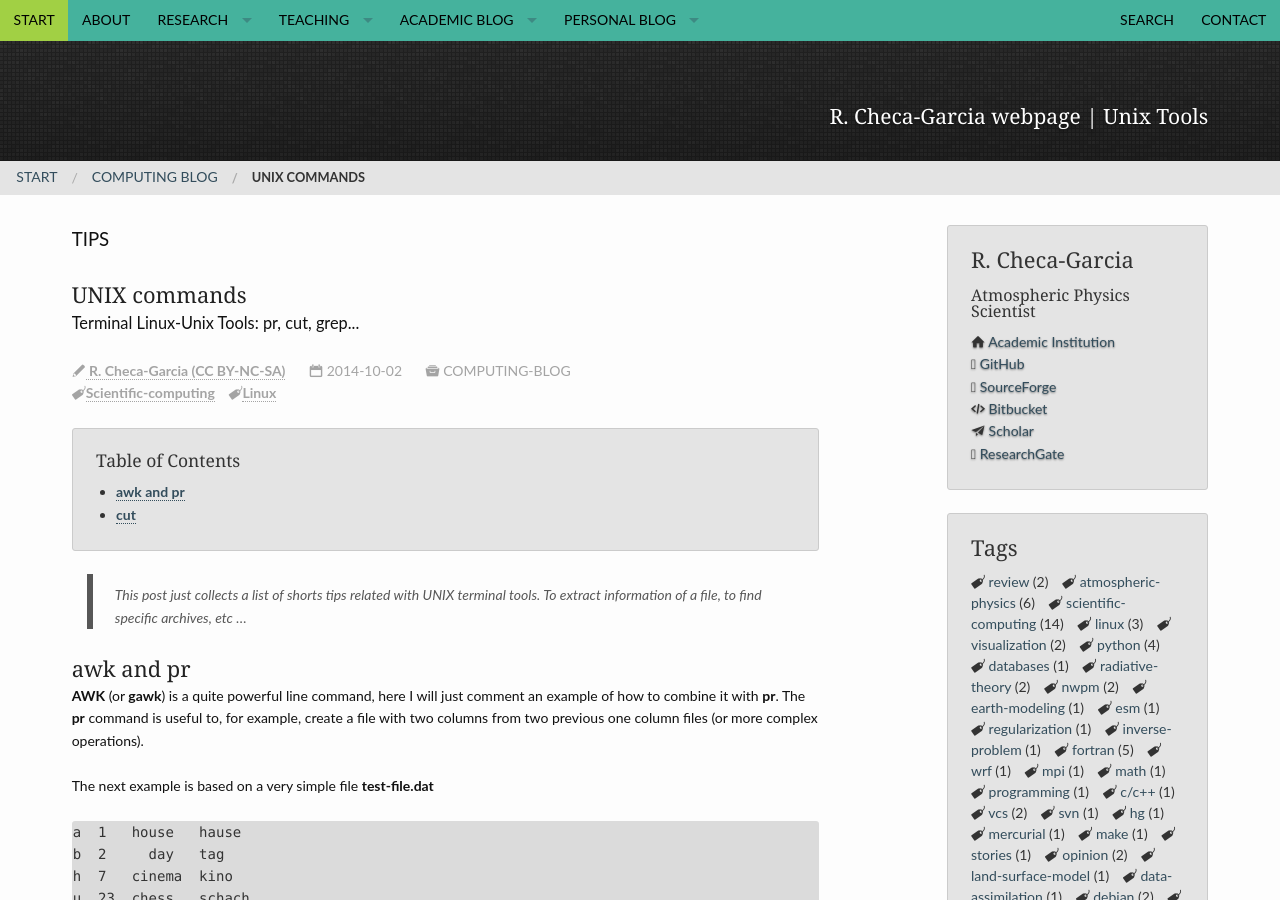
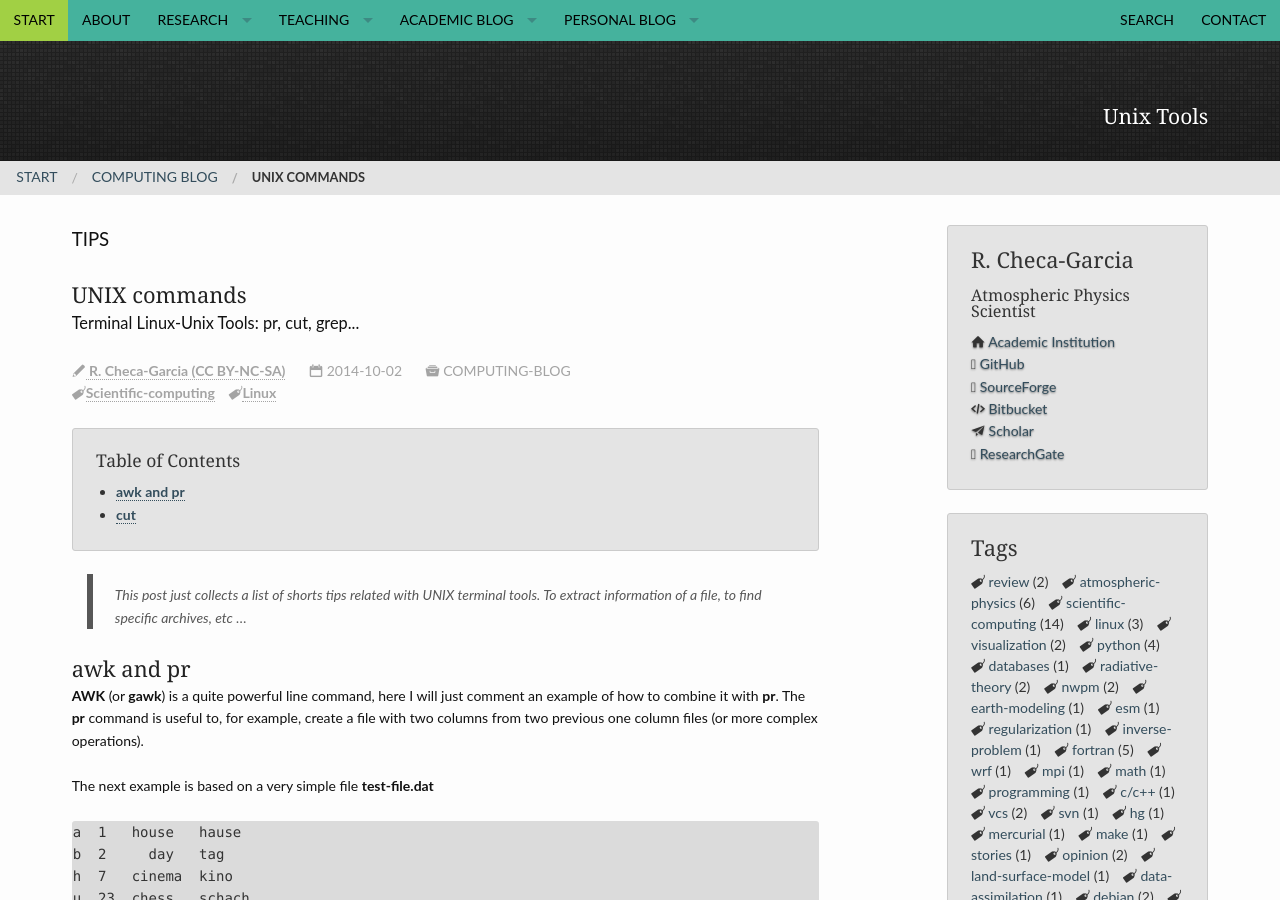
Before and after one commit to RCHG/rchg.github.io, a Jekyll site: the page built from _posts/2014-10-02-UNIX-tools.md, in a window 1280 px wide and 900 px high. Built offline with Jekyll 4.4.1, drawn with Linux system fonts in a browser that asks for light colours.

Commit message:
Update 2014-10-02-UNIX-tools.md

```diff
--- a/_posts/2014-10-02-UNIX-tools.md
+++ b/_posts/2014-10-02-UNIX-tools.md
@@ -10,7 +10,7 @@ tags:
 categories:
     - computing-blog
 header:
-    title: R. Checa-Garcia webpage | Unix Tools
+    title: Unix Tools
     pattern: pattern_jquery-dark-grey-tile.png
 ---
 
```
